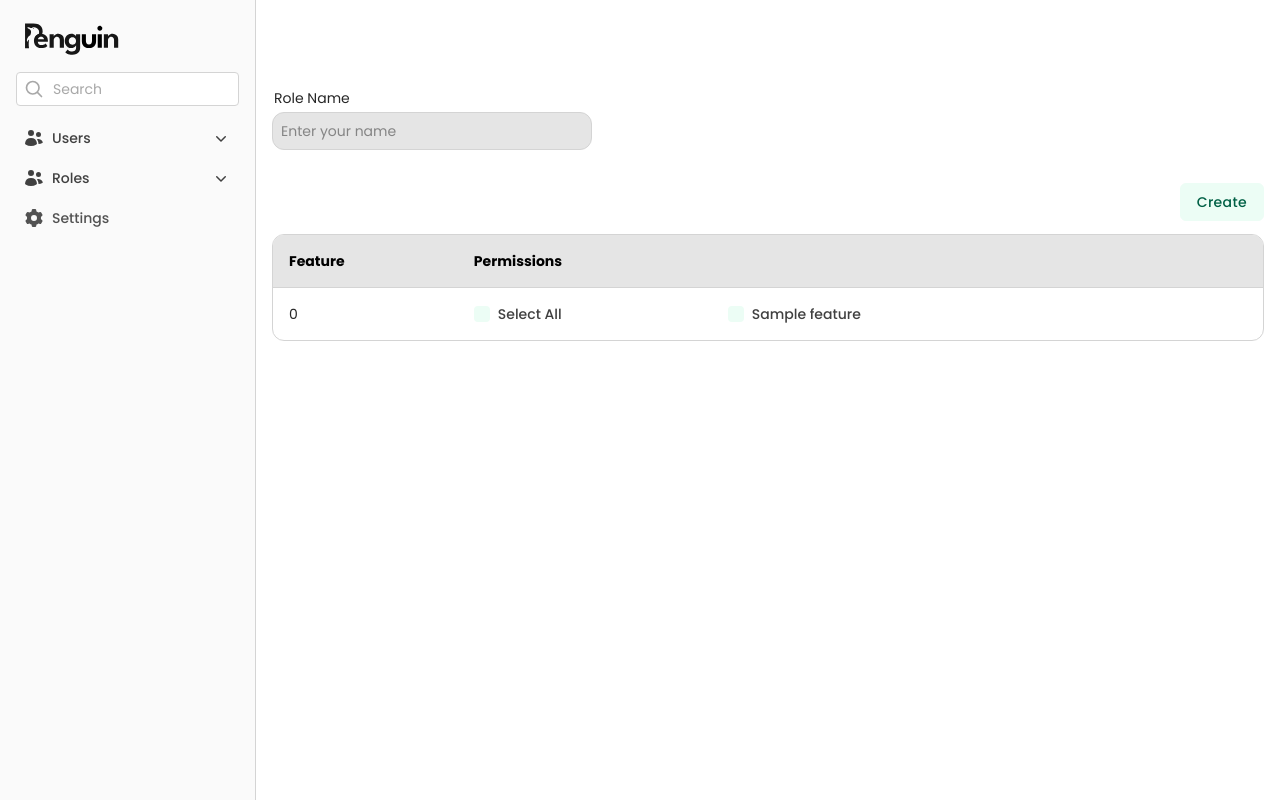
After one commit to aungmoe32/ums, a PHP site: template views/roles/create.view.php in a window 1280 px wide. The commit adds this page. Run offline with PHP 8.4, Linux system fonts and the light colour scheme; the template is opened without the code that fills it: most values are stand-ins (such as "Sample title", 1, 10 or a date in 2020); data that the repository does not hold is empty; some libraries are stand-ins or nearby versions.

Commit message:
add create roles and list role

```diff
--- a/core/helpers.php
+++ b/core/helpers.php
@@ -5,6 +5,7 @@ use Core\Response;
 function dd($value)
 {
     echo "<pre>";
+    print_r($value);
     var_dump($value);
     echo "</pre>";
 
--- /dev/null
+++ b/public/form.php
@@ -0,0 +1,6 @@
+<pre>
+<?php
+
+print_r($_POST);
+?>
+</pre>
--- a/routes.php
+++ b/routes.php
@@ -3,6 +3,10 @@
 $router->get('/', 'index.php');
 $router->get('/about', 'about.php');
 $router->get('/contact', 'contact.php');
+
+$router->get('/roles/create', 'roles/create.php');
+$router->post('/roles', 'roles/store.php');
+$router->get('/roles', 'roles/index.php');
 
 $router->get('/notes', 'notes/index.php')->only('auth');
 $router->get('/note', 'notes/show.php')->only('auth');
--- a/views/partials/head.php
+++ b/views/partials/head.php
@@ -19,6 +19,7 @@
     <style type="text/tailwindcss">
 
         @theme {
+
     /* Light Theme */
     --color-surface: var(--color-white);
     --color-surface-alt: var(--color-emerald-50);
@@ -69,6 +70,13 @@ h5 {
 body {
     font-family:  var(--font-poppins);
 }
+
+
+@layer utilities {
+        .h10 {
+            @apply py-4 font-bold text-white text-4xl;
+        }
+    }
 </style>
 
 </head>
@@ -139,10 +147,10 @@ body {
 
                     <ul x-cloak x-collapse x-show="isExpanded" aria-labelledby="user-management-btn" id="user-management">
                         <li class="px-1 py-0.5 first:mt-2">
-                            <a href="/" class="flex items-center rounded-radius gap-2 px-2 py-1.5 text-sm text-on-surface underline-offset-2 hover:bg-primary/5 hover:text-on-surface-strong focus:outline-hidden focus-visible:underline dark:text-on-surface-dark dark:hover:bg-primary-dark/5 dark:hover:text-on-surface-dark-strong">Role List</a>
+                            <a href="/roles" class="flex items-center rounded-radius gap-2 px-2 py-1.5 text-sm text-on-surface underline-offset-2 hover:bg-primary/5 hover:text-on-surface-strong focus:outline-hidden focus-visible:underline dark:text-on-surface-dark dark:hover:bg-primary-dark/5 dark:hover:text-on-surface-dark-strong">Role List</a>
                         </li>
                         <li class="px-1 py-0.5 first:mt-2">
-                            <a href="#" class="flex items-center rounded-radius gap-2 px-2 py-1.5 text-sm text-on-surface underline-offset-2 hover:bg-primary/5 hover:text-on-surface-strong focus:outline-hidden focus-visible:underline dark:text-on-surface-dark dark:hover:bg-primary-dark/5 dark:hover:text-on-surface-dark-strong">Create Role</a>
+                            <a href="/roles/create" class="flex items-center rounded-radius gap-2 px-2 py-1.5 text-sm text-on-surface underline-offset-2 hover:bg-primary/5 hover:text-on-surface-strong focus:outline-hidden focus-visible:underline dark:text-on-surface-dark dark:hover:bg-primary-dark/5 dark:hover:text-on-surface-dark-strong">Create Role</a>
                         </li>
                     </ul>
                 </div>
--- a/views/roles/create.php
+++ /dev/null
@@ -1,4 +0,0 @@
-<?php require BASE_PATH . 'views/partials/head.php' ?>
-
-
-<?php require BASE_PATH . 'views/partials/footer.php' ?>
--- /dev/null
+++ b/views/roles/create.view.php
@@ -0,0 +1,83 @@
+<?php require BASE_PATH . 'views/partials/head.php' ?>
+
+
+<div class="container flex flex-col">
+
+    <h1 class="h10"><?= $heading ?></h1>
+
+
+    <form action="http://ums.test/roles" method="POST">
+        <div class="form-group">
+            <div class="flex w-full max-w-xs flex-col gap-1 text-neutral-800 dark:text-neutral-300">
+                <label for="textInputDefault" class="w-fit pl-0.5 text-sm">Role Name</label>
+                <input id="textInputDefault" required type="text" name="role" value="<?= old('name') ?>" class="w-full rounded-xl border border-neutral-300 bg-neutral-200 px-2 py-2 text-sm focus-visible:outline-2 focus-visible:outline-offset-2 focus-visible:outline-purple-500 disabled:cursor-not-allowed disabled:opacity-75 dark:border-neutral-700 dark:bg-neutral-900/50 dark:focus-visible:outline-purple-400" name="name" placeholder="Enter your name" autocomplete="name" />
+            </div>
+
+            <small class="text-danger"><?= $errors['name'] ?? '' ?></small>
+        </div>
+
+        <div class="mt-5">
+
+            <div class="flex justify-between items-center">
+                <h1 class="!text-2xl h10 ">Role Permissions</h1>
+                <button type="submit" class="whitespace-nowrap rounded-radius bg-surface-alt border border-surface-alt px-4 py-2 text-sm font-medium tracking-wide text-on-surface-strong transition hover:opacity-75 text-center focus-visible:outline-2 focus-visible:outline-offset-2 focus-visible:outline-surface-alt active:opacity-100 active:outline-offset-0 disabled:opacity-75 disabled:cursor-not-allowed dark:bg-surface-dark-alt dark:border-surface-dark-alt dark:text-on-surface-dark-strong dark:focus-visible:outline-surface-dark-alt cursor-pointer" type="submit">Create</button>
+
+            </div>
+            <div class="overflow-hidden w-full overflow-x-auto rounded-xl border border-neutral-300 dark:border-neutral-700">
+                <table class="w-full text-left text-sm text-neutral-800 dark:text-neutral-300">
+                    <thead class="border-b border-neutral-300 bg-neutral-200 text-sm text-black dark:border-neutral-700 dark:bg-neutral-900 dark:text-neutral-100">
+                        <tr>
+                            <th scope="col" class="p-4">Feature</th>
+                            <th scope="col" class="p-4">Permissions</th>
+                            <th scope="col" class="p-4"></th>
+                            <th scope="col" class="p-4"></th>
+                            <th scope="col" class="p-4"></th>
+                            <th scope="col" class="p-4"></th>
+                        </tr>
+                    </thead>
+
+                    <tbody class="divide-y divide-neutral-300 dark:divide-neutral-700">
+                        <?php foreach ($features as $feature_name => $permissions) : ?>
+                            <tr x-data="{selectAll: false}">
+                                <td class="p-4">
+                                    <?= $feature_name ?>
+                                </td>
+
+                                <td class="p-4"><label for="checkboxDefault" class="flex items-center gap-2 text-sm font-medium text-on-surface dark:text-on-surface-dark has-checked:text-on-surface-strong dark:has-checked:text-on-surface-dark-strong has-disabled:cursor-not-allowed has-disabled:opacity-75">
+                                        <div class="relative flex items-center">
+                                            <input id="checkboxDefault" x-model="selectAll" type="checkbox" class="before:content[''] peer relative size-4 appearance-none overflow-hidden rounded-sm border border-outline bg-surface-alt before:absolute before:inset-0 checked:border-primary checked:before:bg-primary focus:outline-2 focus:outline-offset-2 focus:outline-outline-strong checked:focus:outline-primary active:outline-offset-0 disabled:cursor-not-allowed dark:border-outline-dark dark:bg-surface-dark-alt dark:checked:border-primary-dark dark:checked:before:bg-primary-dark dark:focus:outline-outline-dark-strong dark:checked:focus:outline-primary-dark" />
+                                            <svg xmlns="http://www.w3.org/2000/svg" viewBox="0 0 24 24" aria-hidden="true" stroke="currentColor" fill="none" stroke-width="4" class="pointer-events-none invisible absolute left-1/2 top-1/2 size-3 -translate-x-1/2 -translate-y-1/2 text-on-primary peer-checked:visible dark:text-on-primary-dark">
+                                                <path stroke-linecap="round" stroke-linejoin="round" d="M4.5 12.75l6 6 9-13.5" />
+                                            </svg>
+                                        </div>
+                                        <span>Select All</span>
+                                    </label>
+                                </td>
+
+                                <?php foreach ($permissions as $key => $permission) : ?>
+                                    <td class="p-4"><label for="checkboxDefault" class="flex items-center gap-2 text-sm font-medium text-on-surface dark:text-on-surface-dark has-checked:text-on-surface-strong dark:has-checked:text-on-surface-dark-strong has-disabled:cursor-not-allowed has-disabled:opacity-75">
+                                            <div class="relative flex items-center">
+                                                <input id="checkboxDefault" x-model="selectAll" type="checkbox" name="permissions[]" value="<?= $permission['permission_id'] ?>" class="before:content[''] peer relative size-4 appearance-none overflow-hidden rounded-sm border border-outline bg-surface-alt before:absolute before:inset-0 checked:border-primary checked:before:bg-primary focus:outline-2 focus:outline-offset-2 focus:outline-outline-strong checked:focus:outline-primary active:outline-offset-0 disabled:cursor-not-allowed dark:border-outline-dark dark:bg-surface-dark-alt dark:checked:border-primary-dark dark:checked:before:bg-primary-dark dark:focus:outline-outline-dark-strong dark:checked:focus:outline-primary-dark" />
+                                                <svg xmlns="http://www.w3.org/2000/svg" viewBox="0 0 24 24" aria-hidden="true" stroke="currentColor" fill="none" stroke-width="4" class="pointer-events-none invisible absolute left-1/2 top-1/2 size-3 -translate-x-1/2 -translate-y-1/2 text-on-primary peer-checked:visible dark:text-on-primary-dark">
+                                                    <path stroke-linecap="round" stroke-linejoin="round" d="M4.5 12.75l6 6 9-13.5" />
+                                                </svg>
+                                            </div>
+                                            <span>
+                                                <?= $permission['permission_name'] ?>
+                                            </span>
+                                        </label>
+                                    </td>
+                                <?php endforeach; ?>
+                            </tr>
+                        <?php endforeach; ?>
+                    </tbody>
+                </table>
+            </div>
+
+        </div>
+    </form>
+
+
+</div>
+
+<?php require BASE_PATH . 'views/partials/footer.php' ?>
```
Also changed, not shown: core/Database.php (+6 -1 lines), http/controllers/roles/create.php (added, +24 -0 lines), http/controllers/roles/index.php (added, +12 -0 lines), http/controllers/roles/store.php (added, +35 -0 lines), views/roles/index.view.php (added, +31 -0 lines).
